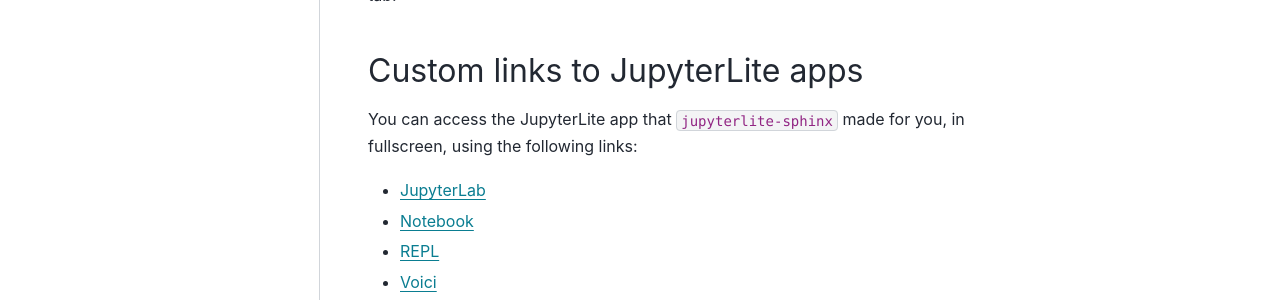
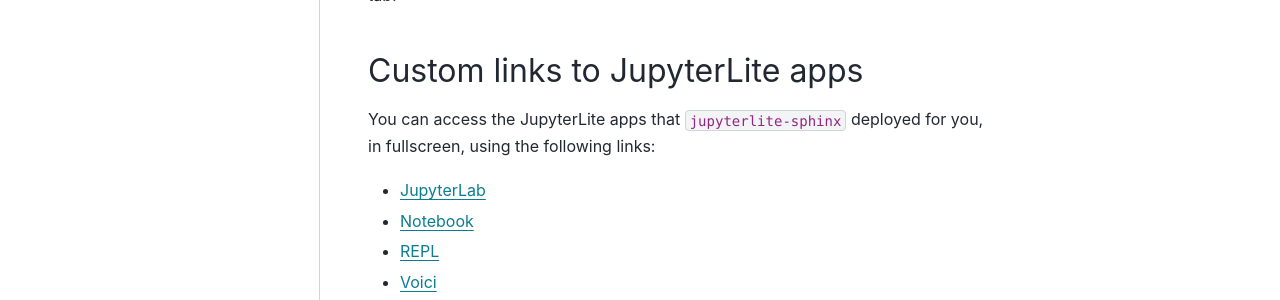
Before and after one commit to jupyterlite/jupyterlite-sphinx, a Sphinx documentation site: the page built from docs/full.md, in a window 1280 px wide and 1290 px high. Shown: the part 344-644 px from the top of the window. Built offline with Sphinx 7.4.7 and the PyData theme 0.15.4, drawn with Linux system fonts in a browser that asks for light colours.

Commit message:
Rework JupyterLite apps/deployments sentence

```diff
--- a/docs/full.md
+++ b/docs/full.md
@@ -5,7 +5,7 @@
 
 ## Custom links to JupyterLite apps
 
-You can access the JupyterLite app that `jupyterlite-sphinx` made for you, in fullscreen, using the following links:
+You can access the JupyterLite apps that `jupyterlite-sphinx` deployed for you, in fullscreen, using the following links:
 
 - [JupyterLab](lite/lab/index.html)
 - [Notebook](lite/tree/index.html)
```
